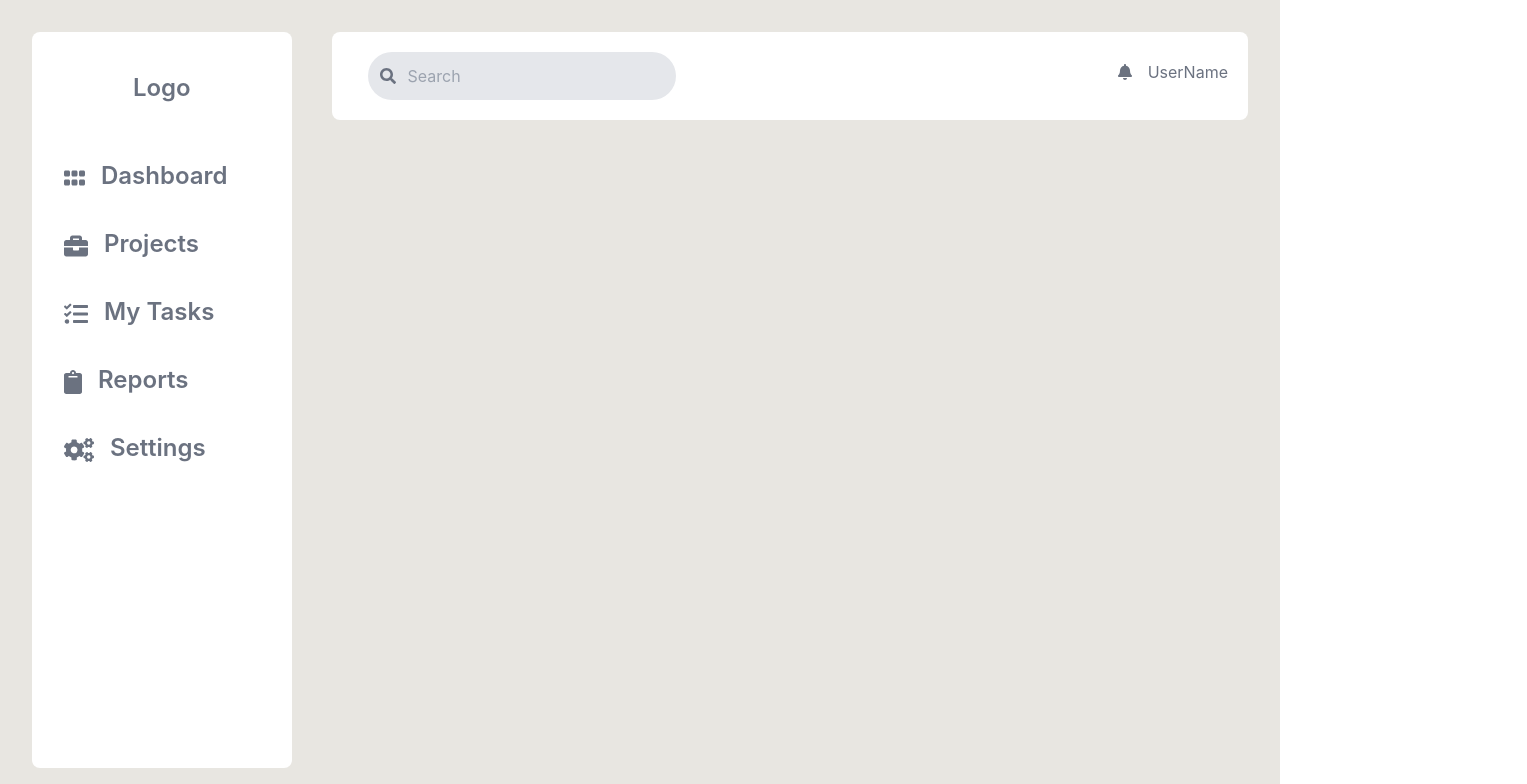
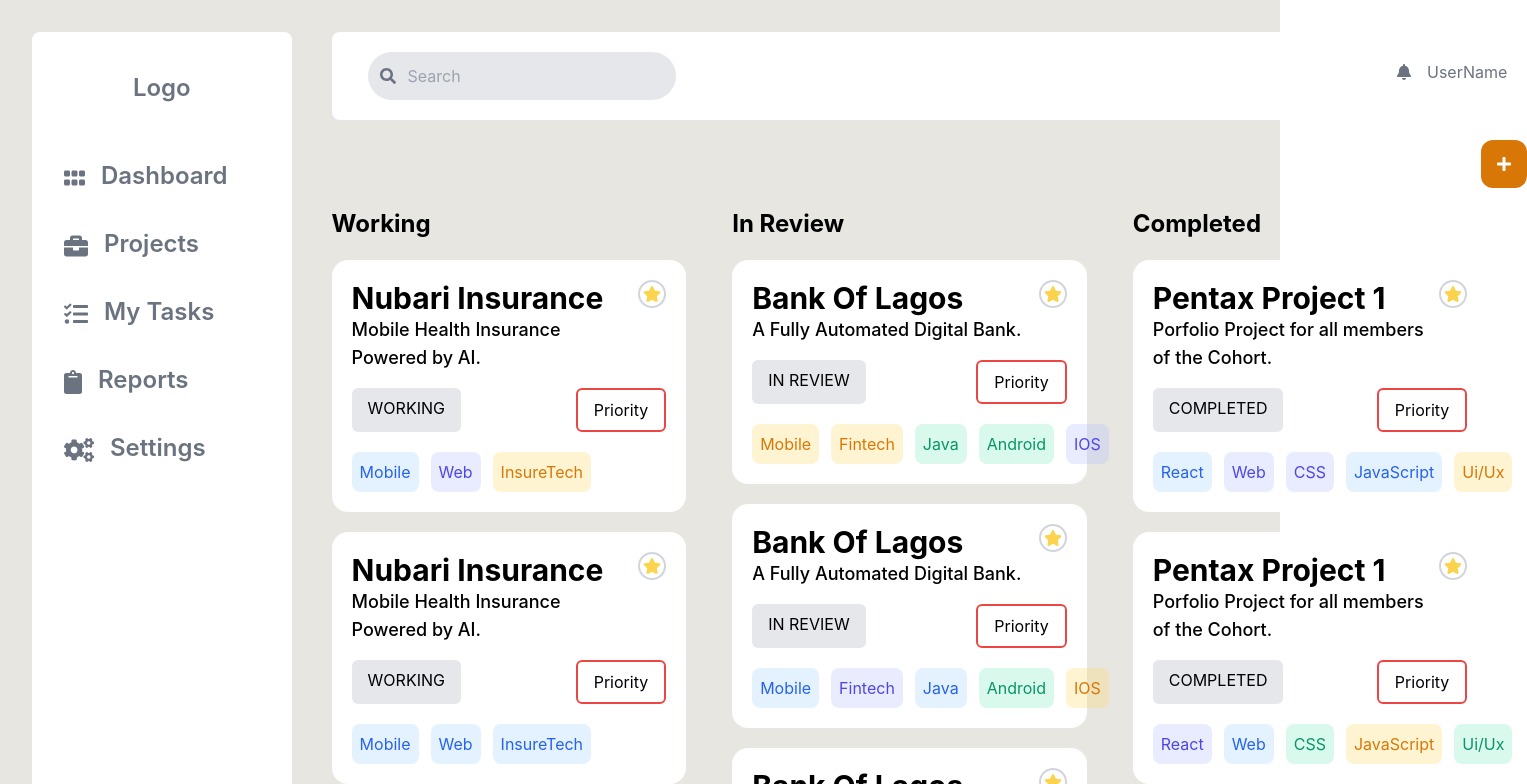
Before and after one commit to mofe64/ProjectManagementTool, a React (Create React App) app: page /projects in a window 1280 px wide. Shown: the top 784 px of the page, 1527 px wide, since content can reach past the window. Built offline with nearby package versions, Linux system fonts and the light colour scheme.

Commit message:
projects page and components

```diff
--- a/src/Pages/projects.js
+++ b/src/Pages/projects.js
@@ -1,7 +1,65 @@
-import Header from '../components/header'
+import Header from '../components/header';
+import ProjectBody from '../components/projectBody';
+const projects =  [
+    {
+        title: 'Pentax Project 1',
+        projectDesc: 'Porfolio Project for all members of the Cohort.',
+        tags: ['React', 'Web', 'CSS', 'JavaScript', 'Ui/Ux'],
+        progress:'COMPLETED',
+    },
+        {
+        title: 'Pentax Project 1',
+        projectDesc: 'Porfolio Project for all members of the Cohort.',
+        tags: ['React', 'Web', 'CSS', 'JavaScript', 'Ui/Ux'],
+        progress:'COMPLETED',
+    },
+    {
+        title: 'Pentax Project 1',
+        projectDesc: 'Porfolio Project for all members of the Cohort.',
+        tags: ['React', 'Web', 'CSS', 'JavaScript', 'Ui/Ux'],
+        progress:'COMPLETED',
+    },
+    {
+        title: 'Bank Of Lagos',
+        projectDesc: 'A Fully Automated Digital Bank.',
+        tags: ['Mobile', 'Fintech', 'Java', 'Android', 'IOS'],
+        progress:'IN REVIEW',
+    },
+        {
+        title: 'Bank Of Lagos',
+        projectDesc: 'A Fully Automated Digital Bank.',
+        tags: ['Mobile', 'Fintech', 'Java', 'Android', 'IOS'],
+        progress:'IN REVIEW',
+    },
+    {
+        title: 'Bank Of Lagos',
+        projectDesc: 'A Fully Automated Digital Bank.',
+        tags: ['Mobile', 'Fintech', 'Java', 'Android', 'IOS'],
+        progress:'IN REVIEW',
+    },
+    {
+        title: 'Nubari Insurance',
+        projectDesc: 'Mobile Health Insurance Powered by AI.',
+        tags: ['Mobile', 'Web', 'InsureTech'],
+        progress:'WORKING',
+    },
+      {
+        title: 'Nubari Insurance',
+        projectDesc: 'Mobile Health Insurance Powered by AI.',
+        tags: ['Mobile', 'Web', 'InsureTech'],
+        progress:'WORKING',
+    },
+    {
+        title: 'Nubari Insurance',
+        projectDesc: 'Mobile Health Insurance Powered by AI.',
+        tags: ['Mobile', 'Web', 'InsureTech'],
+        progress:'WORKING',
+    }
+]
 const Projects = () =>
     <div className='flex flex-col'>
-        <Header/>
+        <Header />
+        <ProjectBody projects={ projects}/>
     </div>
 
 export default Projects;
--- /dev/null
+++ b/src/components/modProjectCard.js
@@ -0,0 +1,33 @@
+import '../css/card.css'
+import { faStar } from '@fortawesome/free-solid-svg-icons';
+import { FontAwesomeIcon } from '@fortawesome/react-fontawesome'
+import Tag from './tag'
+const ModProjectCard = ({project = {}}) =>
+    <div className='bg-white flex flex-col rounded-2xl mt-5 card p-5 mr-10' >
+        <div className='class-header flex justify-between mb-4'>
+            <div className='class-header-left'>
+                <h1 className='text-3xl font-bold'>{ project.title}</h1>
+                <p className='text-lg font-medium'>{ project.projectDesc}</p>
+            </div>
+            <div className='class-header-right'>
+                <div className='bg-transparent border-2 border-gray-300 rounded-full h-7 w-7 flex items-center justify-center'>
+                    <FontAwesomeIcon icon={ faStar } className='text-yellow-300'/>
+                </div>
+            </div>
+        </div>
+        <div className='flex justify-between'>
+            <div className='bg-gray-200 rounded-md pt-2 pb-2 pl-4 pr-4'>
+                <p>{ project.progress}</p>
+            </div>
+            <div className='bg-transparent border-2 border-red-500 rounded-md pb-2 pt-2 pl-4 pr-4'>
+                <p>Priority</p>
+            </div>
+        </div>
+        <div className='flex space-x-3 mt-5'>
+            {project.tags.map((tagname, i) =>
+                <Tag key={i} tagname={tagname}></Tag>
+            )}
+        </div>
+    </div>
+
+export default ModProjectCard;
--- /dev/null
+++ b/src/components/projectBody.js
@@ -0,0 +1,37 @@
+import { faPlus } from '@fortawesome/free-solid-svg-icons';
+import { FontAwesomeIcon } from '@fortawesome/react-fontawesome';
+import ModProjectCard from '../components/modProjectCard';
+const ProjectBody = ({ projects = [] }) =>
+    <div className='flex flex-col'>
+        <div className='flex justify-between mt-5 mb-5'>
+            <div></div>
+            <div>
+                <button className='bg-yellow-600 text-white pt-3 pb-3 pl-4 pr-4 rounded-xl'>
+                    <FontAwesomeIcon icon={ faPlus}/>
+                </button>
+            </div>
+        </div>
+        <div className='flex flex-row justify-between'>
+            <div style={{width:'33%'}}>
+                <h1 className='text-black text-2xl font-bold'>Working</h1>
+                {projects.filter(project => project.progress === 'WORKING').map((project, i) =>
+                <ModProjectCard key={i} project={ project}/>
+                )}
+            </div>
+            <div style={{width:'33%'}}>
+                <h1 className='text-black text-2xl font-bold'>In Review</h1>
+                {projects.filter(project => project.progress === 'IN REVIEW').map((project, i) =>
+                    <ModProjectCard key={i} project={ project}/>
+                )}
+            </div>
+            <div style={{width:'33%'}}>
+                <h1 className='text-black text-2xl font-bold'>Completed</h1>
+                {projects.filter(project => project.progress === 'COMPLETED').map((project, i) =>
+                    <ModProjectCard key={i} project={ project}/>
+                )}
+            </div>
+
+        </div>
+
+    </div>
+export default ProjectBody;
--- a/src/css/app.css
+++ b/src/css/app.css
@@ -1,6 +1,6 @@
 .page-container {
   padding: 2rem;
   display: flex;
-  height: 100vh;
+  min-height: 100vh;
   background-color: #e8e6e1;
 }
```
